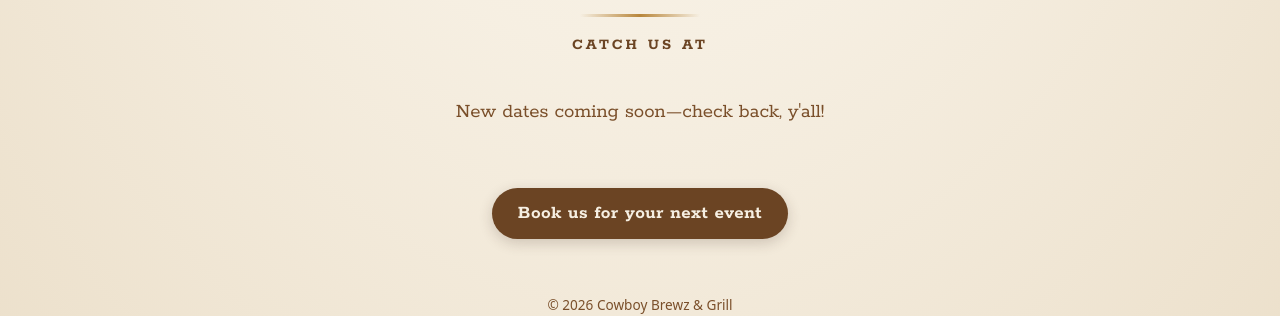
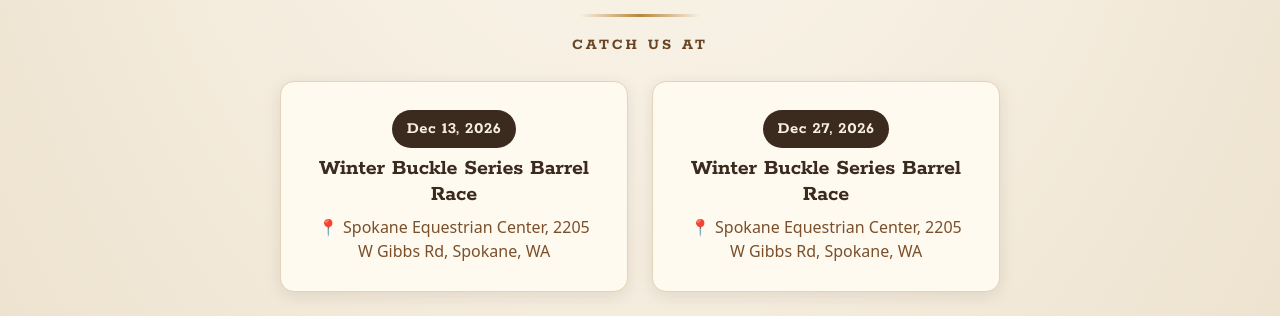
Before and after one commit to ingridhoffman/cowboybrewz, a plain HTML site: page index.html in a window 1280 px wide. Shown: the part 491-807 px from the top of the page. Drawn offline with Linux system fonts and the light colour scheme.

Commit message:
Auto-sync events from Google Calendar

```diff
--- a/index.html
+++ b/index.html
@@ -213,7 +213,17 @@
 
     <section class="events" aria-label="Upcoming events">
       <!-- EVENTS:START (auto-generated from Google Calendar — do not edit by hand) -->
-      <p class="events-empty">New dates coming soon—check back, y'all!</p>
+      <article class="event">
+        <span class="date">Dec 13, 2026</span>
+        <span class="name">Winter Buckle Series Barrel Race</span>
+        <span class="location">Spokane Equestrian Center, 2205 W Gibbs Rd, Spokane, WA</span>
+      </article>
+
+      <article class="event">
+        <span class="date">Dec 27, 2026</span>
+        <span class="name">Winter Buckle Series Barrel Race</span>
+        <span class="location">Spokane Equestrian Center, 2205 W Gibbs Rd, Spokane, WA</span>
+      </article>
       <!-- EVENTS:END -->
     </section>
 
```
